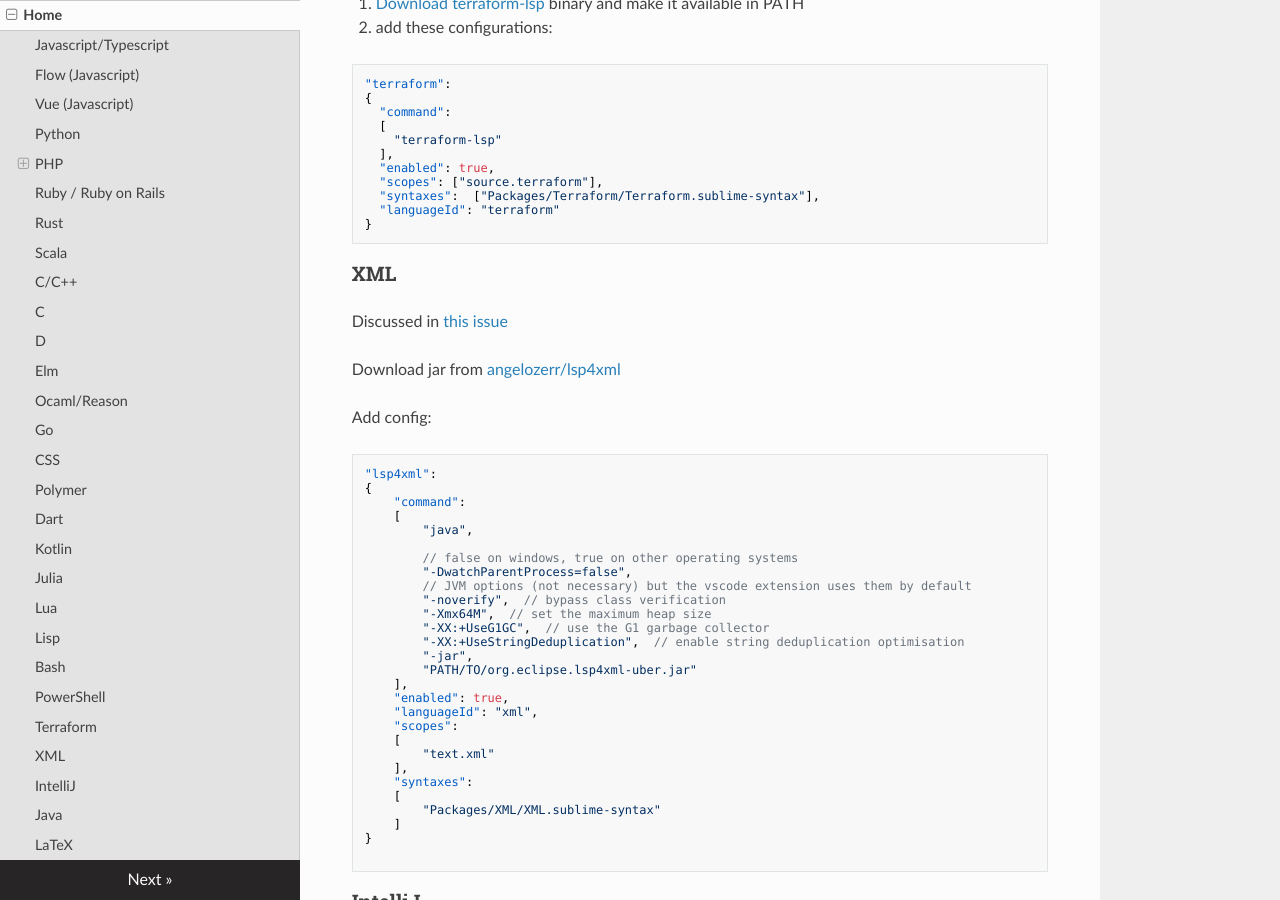
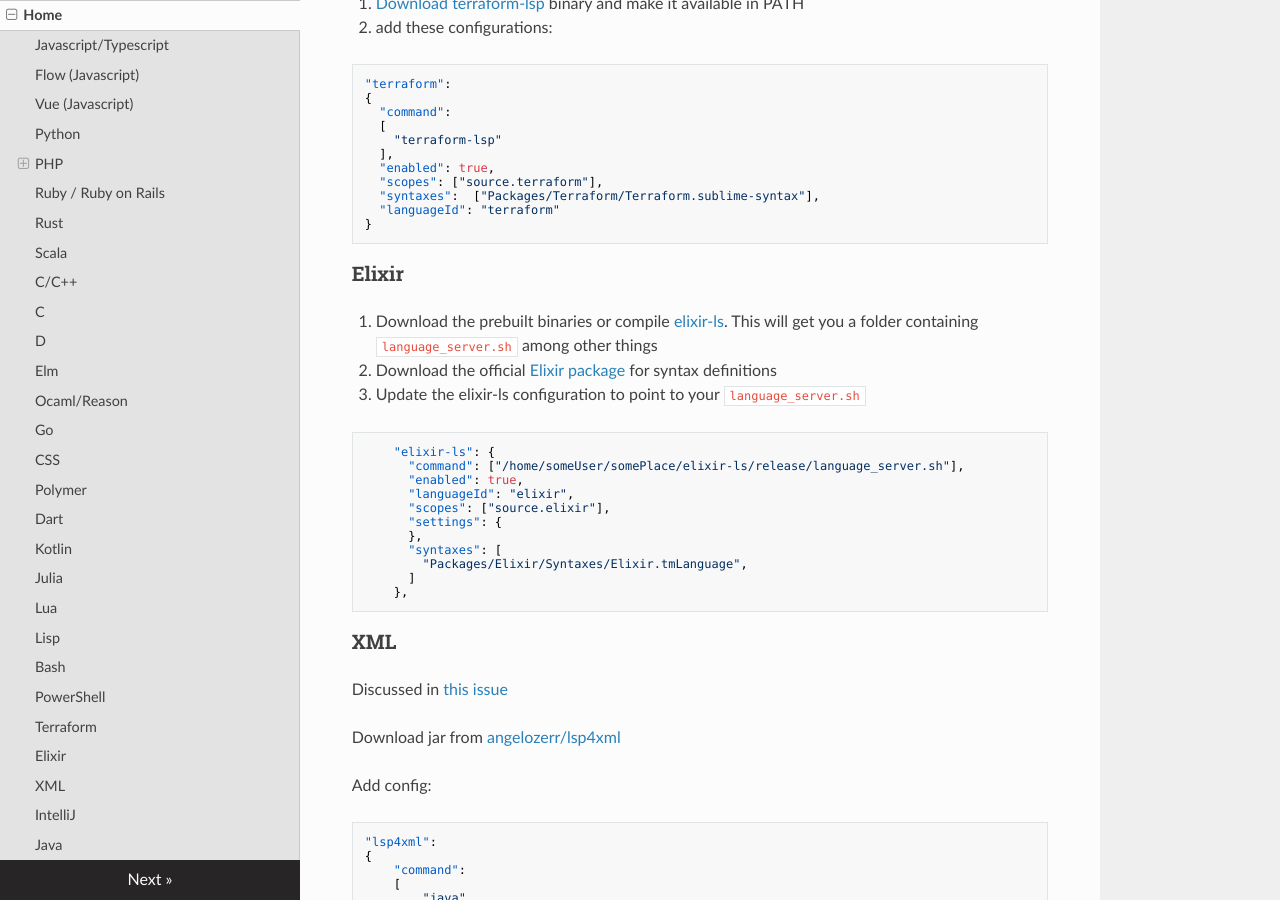
Before and after one commit to sublimelsp/LSP, an MkDocs documentation site: the page built from docs/index.md, in a window 1280 px wide and 900 px high, scrolled down 7768 px. Built offline with MkDocs 1.6.1, drawn with Linux system fonts in a browser that asks for light colours; nearby versions of some CDN libraries.

Commit message:
Add elixir-ls support

````diff
--- a/docs/index.md
+++ b/docs/index.md
@@ -408,6 +408,26 @@
 }
 ```
 
+### Elixir
+
+1. Download the prebuilt binaries or compile [elixir-ls](https://github.com/elixir-lsp/elixir-ls). This will get you a folder containing `language_server.sh` among other things
+2. Download the official [Elixir package](https://packagecontrol.io/packages/Elixir) for syntax definitions
+3. Update the elixir-ls configuration to point to your `language_server.sh`
+
+```
+    "elixir-ls": {
+      "command": ["/home/someUser/somePlace/elixir-ls/release/language_server.sh"],
+      "enabled": true,
+      "languageId": "elixir",
+      "scopes": ["source.elixir"],
+      "settings": {
+      },
+      "syntaxes": [
+        "Packages/Elixir/Syntaxes/Elixir.tmLanguage",
+      ]
+    },
+```
+
 ### XML
 
 Discussed in [this issue](https://github.com/tomv564/LSP/issues/578)
````
Also changed, not shown: README.md (+1 -0 lines), 1 other file.
